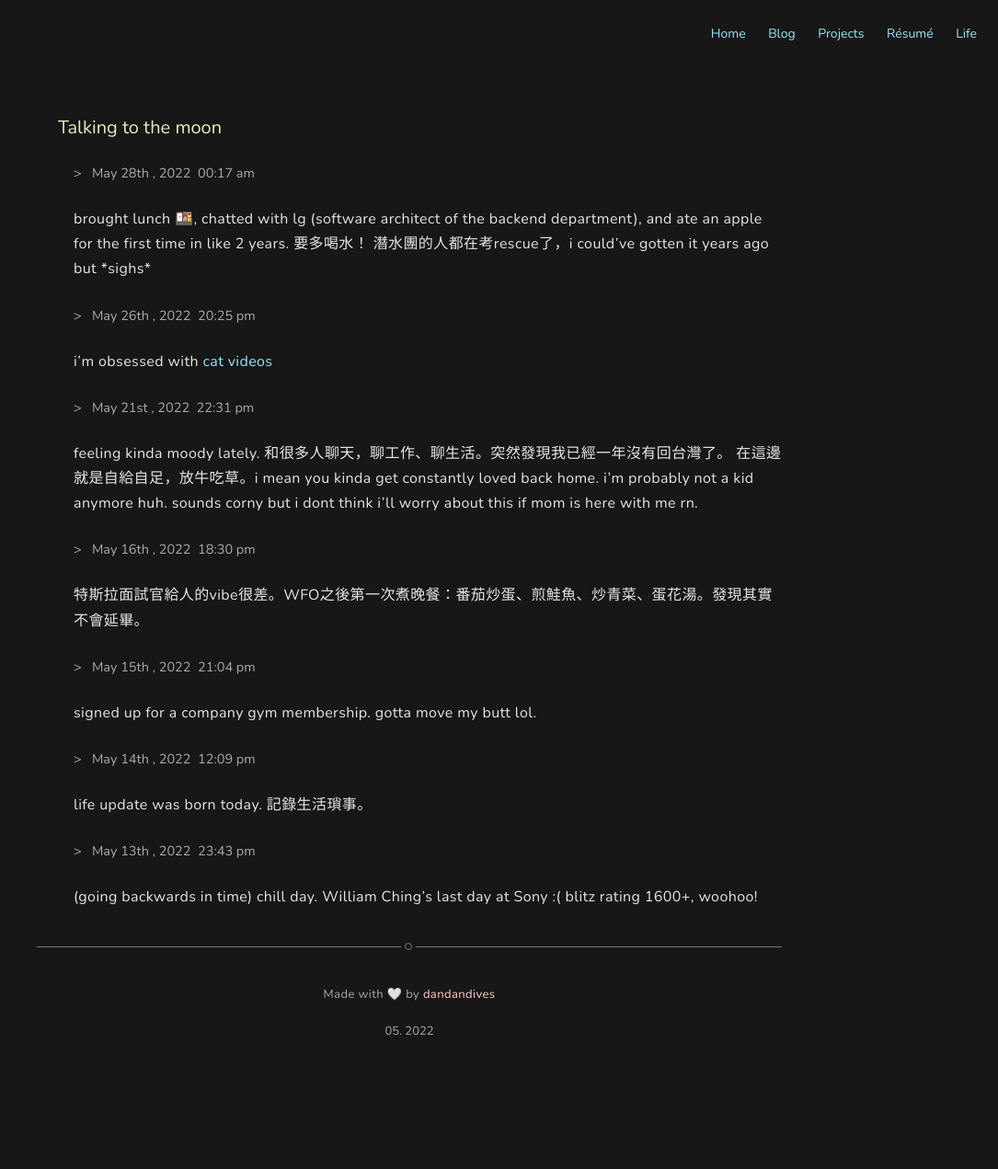
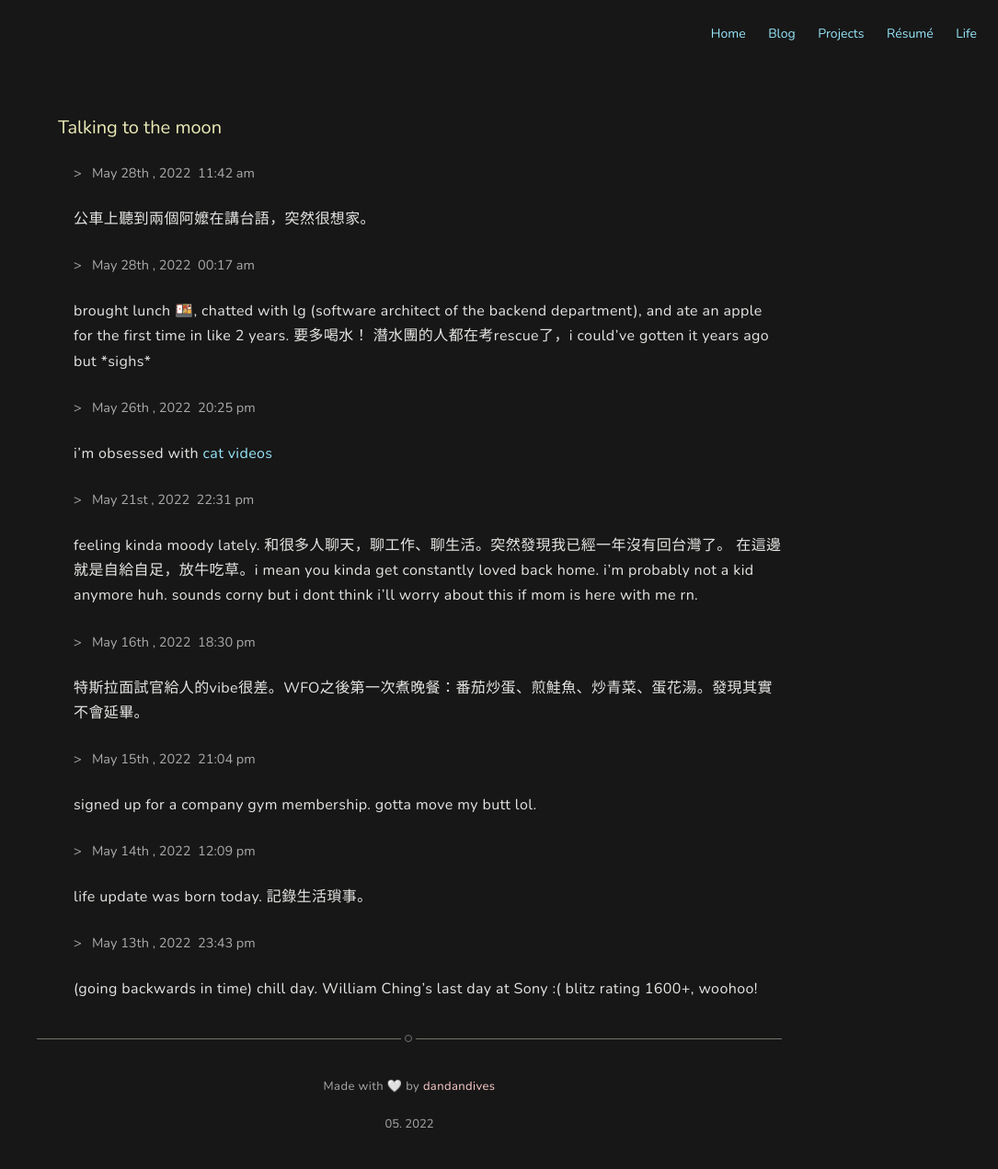
Before and after one commit to danielchen-pyc/danielchen-pyc.github.io, a Jekyll site: the page built from life.html, in a window 1280 px wide. Shown: the whole page at 92% size, without its empty margins (195-1280 px from the left). Built offline with Jekyll 4.4.1, drawn with Linux system fonts in a browser that asks for light colours; emoji names are drawn with the system emoji font; some web fonts are replaced; before the commit the page ends 1170 px from its top, so only the background shows below that.

Commit message:
daily update

```diff
--- a/_data/life.yml
+++ b/_data/life.yml
@@ -1,4 +1,8 @@
-- date: 2022/05/28 12:17am
+- date: 2022/05/28 11:42am
+  content: |
+    公車上聽到兩個阿嬤在講台語，突然很想家。
+
+- date: 2022/05/28 0:17am
   content: |
     brought lunch :bento:, chatted with lg (software architect of the backend department),
     and ate an apple for the first time in like 2 years. 要多喝水！
```
